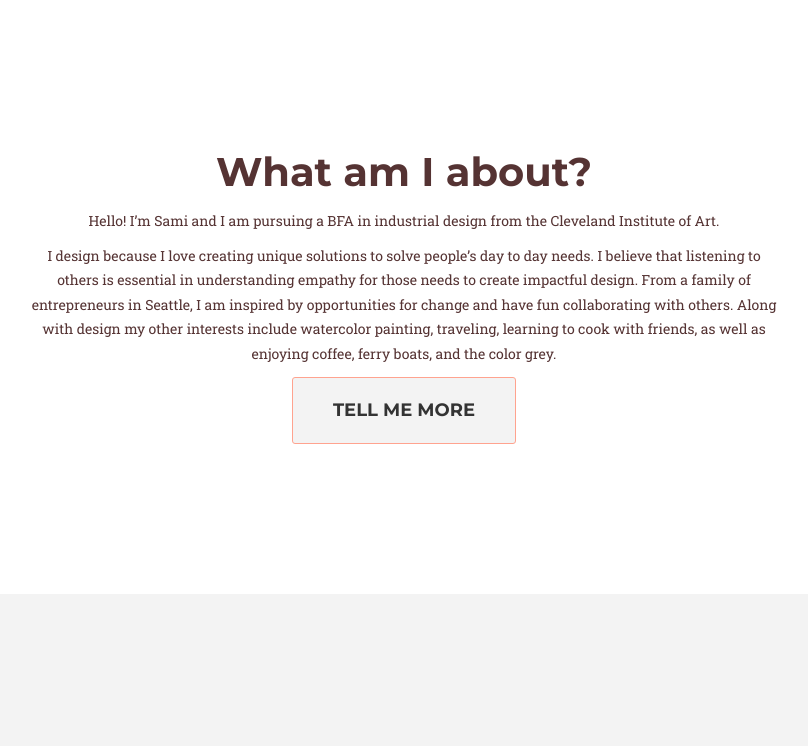
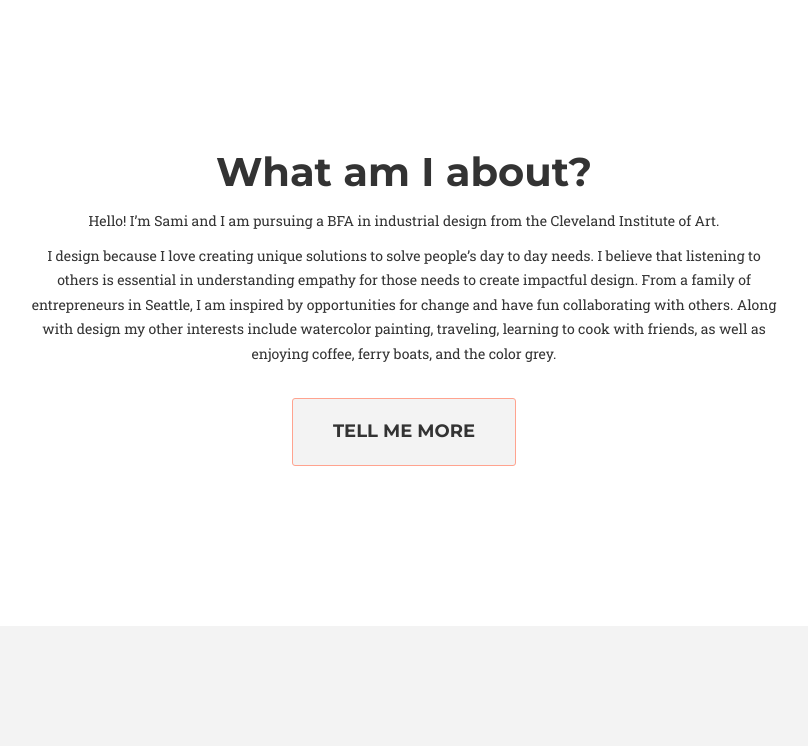
Before and after one commit to bpiercy/samipiercy, a Jekyll site: the page built from index.html, in a window 1280 px wide and 1400 px high, scrolled down 595 px. Shown: the part 104-850 px from the top of the window, without its empty margins (236-1044 px from the left). Built offline with Jekyll 4.4.1, drawn with Linux system fonts in a browser that asks for light colours; some web fonts are replaced; some of the changed text lies outside the part shown.

Commit message:
0.1.13 changing icon colors, text color, thumbnail

```diff
--- a/_config.yml
+++ b/_config.yml
@@ -10,7 +10,7 @@
 color:
   primary-bg: fff
   secondary-bg: f3f3f3
-  primary-text: 533
+  primary-text: 333
   secondary-text: fff
   accent: f36b5b
   accent-rgb: 243, 107, 91
--- a/_includes/about.html
+++ b/_includes/about.html
@@ -9,7 +9,8 @@
                     <p>I design because I love creating unique solutions to solve people’s day to day needs. I believe that listening to others is essential in understanding empathy for those needs to create impactful design. From a family of entrepreneurs in Seattle, I am inspired by opportunities for change and have fun collaborating with others. Along with design my other interests include watercolor painting, traveling, learning to cook with friends, as well as enjoying coffee, ferry boats, and the color grey.</p>
                     <!-- <h3>About Me</h3>
                     <p>From a family of entrepreneurs I have always been challenged to look at situations differently and seek new opportunities. As a designer I want to create unique solutions to help people’s day to day needs. I believe that listening to others is essential in understanding those needs to create impactful design.</p> -->
-                    <a class="btn btn-xl page-scroll" href="#resume">Tell me more</a>
+                    <br>
+                    <p><a class="btn btn-xl page-scroll" href="#resume">Tell me more</a></p>
                 </div>
             </div>
         </div>
--- a/_includes/css/agency.css
+++ b/_includes/css/agency.css
@@ -453,7 +453,6 @@
 section#contact .form-group input,
 section#contact .form-group textarea {
     padding: 20px;
-    border-color: #{{ site.color.accent-light }};
 }
 
 section#contact .form-group input.form-control {
@@ -465,6 +464,7 @@
 }
 
 section#contact .form-control:focus {
+    border-width: 2px;
     border-color: #{{ site.color.accent }};
     box-shadow: none;
 }
@@ -544,7 +544,7 @@
 ul.social-buttons li a:focus,
 ul.social-buttons li a:active {
     border-color: #{{ site.color.accent }};
-    background-color: #{{ site.color.secondary-bg }};
+    background-color: #{{ site.color.accent-dark }};
 }
 
 .btn:focus,
--- a/_includes/resume.html
+++ b/_includes/resume.html
@@ -34,14 +35,14 @@
 
                     <h3>LEADERSHIP</h3>
                     <h5>CIA, Student Life and Housing (2014-Present)</h5>
-                    <strong>Apartment Liaison for Upperclass Housing</strong>
                     <ul>
+                        <strong>Apartment Liaison for Upperclass Housing</strong>
                         <li>Managed communication between students, CIA Staff and building manager.</li>
                         <li>Lead monthly community building events.</li>
                     </ul>
                     <h5>InterVarsity of Case Western Reserve University (2013-2016)</h5>
-                    <strong>Student Leader</strong>
                     <ul>
+                        <strong>Student Leader</strong>
                         <li>Cleveland Burning River Project</li>
                         <li>Bolivia Global Project: Taught and learned crafts with indigenous girls.</li>
                         <li>Managed social media and event advertising.</li>
@@ -49,11 +50,13 @@
 
                     <h3>OTHER EMPLOYMENT</h3>
                     <h5>CIA, Admissions Office (2015-Present)</h5>
-                    <strong>Student Ambassador & Office Assistant</strong>
-                    <ul><li>Lead tours to prospective students and parents.</li></ul>
+                    <ul>
+                        <strong>Student Ambassador & Office Assistant</strong>
+                        <li>Lead tours to prospective students and parents.</li>
+                   </ul>
 
                     <h5>UpsideRight Shop (2014-Present)</h5>
-                    <p>Store owner on Etsy at <a href="http://www.etsy.com/shop/upsideright">www.etsy.com/shop/upsideright</a></p>
+                    <ul><li><p>Store owner on Etsy at <a href="http://www.etsy.com/shop/upsideright">www.etsy.com/shop/upsideright</a></p></li></ul>
                 </div>
                 <div class="col-md-6">
                     <h3>RELATED EXPERIENCE</h3>
```
Also changed, not shown: other parts of _includes/resume.html (+6 -5 lines), img/Logo_NameWhite.png (added), img/Logo_Nameblack.png (added), img/thumbs/1_TakeRoot thumbnail.jpg.
